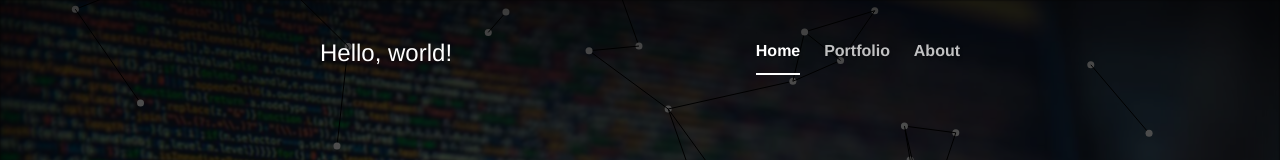
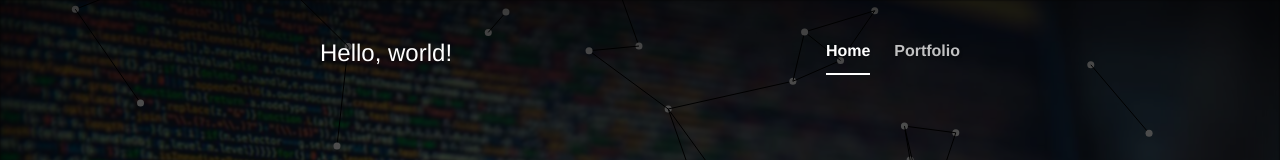
Before and after one commit to baomastr/port, a plain HTML site: page index.html in a window 1280 px wide. Shown: the top 160 px of the page. Drawn offline with nearby package versions, Linux system fonts and the light colour scheme.

Commit message:
about commented

```diff
--- a/index.html
+++ b/index.html
@@ -54,7 +54,7 @@
 							<ul class="nav masthead-nav" role="tablist">
 								<li role="presentation" class="active"><a href="#home" aria-controls="home" role="tab" data-toggle="tab">Home</a></li>
 								<li role="presentation"><a href="#portfolio" aria-controls="portfolio" role="tab" data-toggle="tab">Portfolio</a></li>
-								<li role="presentation"><a href="#about" aria-controls="about" role="tab" data-toggle="tab">About</a></li>
+								<!--<li role="presentation"><a href="#about" aria-controls="about" role="tab" data-toggle="tab">About</a></li>-->
 							</ul>
 						</nav>
 					</div>
@@ -170,13 +170,13 @@
 							<button class="action action--close" aria-label="Close"><i class="fa fa-close"></i></button>
 						</div>
 					</div>
-					<div role="tabpanel" class="tab-pane" id="about">
+					<!--<div role="tabpanel" class="tab-pane" id="about">
 						<h1 class="cover-heading">This page is temporary</h1>
 						<p class="lead">under construction...</p>
-						<!--<p class="lead">-->
-						<!--<a href="#" class="btn btn-lg btn-default">Learn more</a>-->
-						<!--</p>-->
-					</div>
+						<p class="lead">
+						<a href="#" class="btn btn-lg btn-default">Learn more</a>
+						</p>
+					</div>-->
 				</div>
 
 			<div class="cover-container">
```
